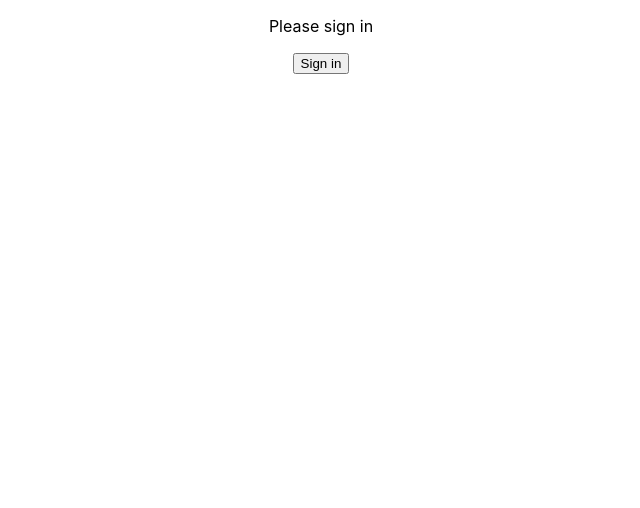
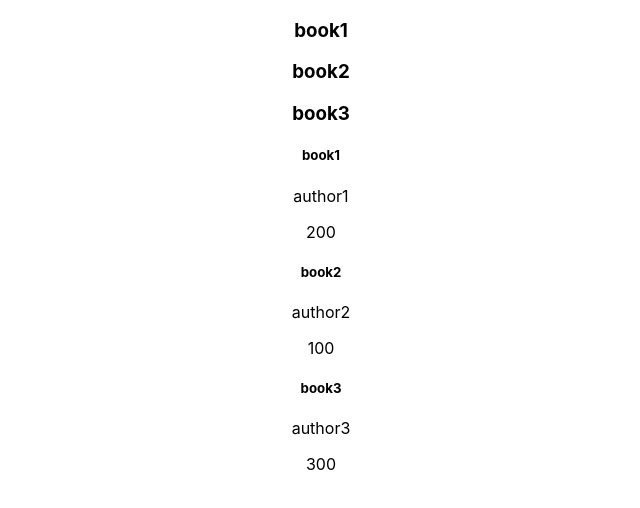
Before and after one commit to Hussain-Naik/react-example, a React (Create React App) app in the folder my-app/: page / in a window 1280 px wide. Shown: the top 508 px of the page, without its empty margins (319-959 px from the left). Built offline with nearby package versions, Linux system fonts and the light colour scheme.

Commit message:
Add list rendering

```diff
--- a/my-app/src/App.js
+++ b/my-app/src/App.js
@@ -8,7 +8,8 @@ import './App.css';
 // import ConditionalRenderingClass from "./components/ConditionalRenderingClass";
 // import ConditionalRenderingFunctional from "./components/ConditionalRenderingFunctional";
 // import NestingComponents from "./components/NestingComponents";
-import MethodsAsPropsParent from "./components/MethodsAsPropsParent";
+// import MethodsAsPropsParent from "./components/MethodsAsPropsParent";
+import RenderingLists from "./components/RenderingLists";
 
 
 function App() {
@@ -35,8 +36,9 @@ function App() {
       <StatefulGreeting greeting='Am a stateful class component'/>
       <ConditionalRenderingClass />
       <ConditionalRenderingFunctional connected={true} />
-      <NestingComponents /> */}
-      <MethodsAsPropsParent />
+      <NestingComponents />
+      <MethodsAsPropsParent /> */}
+      <RenderingLists />
     </div>
   );
 }
--- /dev/null
+++ b/my-app/src/components/Book.js
@@ -0,0 +1,14 @@
+import React from 'react'
+
+function Book(props) {
+    const book = props.book
+    return (
+        <div>
+            <h5>{book.title}</h5>
+            <p>{book.author}</p>
+            <p>{book.pages}</p>
+        </div>
+    )
+}
+
+export default Book
--- /dev/null
+++ b/my-app/src/components/RenderingLists.js
@@ -0,0 +1,41 @@
+import React from 'react'
+import Book from './Book'
+
+function RenderingLists() {
+    const bookList = [
+        'book1',
+        'book2',
+        'book3',
+    ]
+
+    const books = [
+        {
+            title: 'book1',
+            author: 'author1',
+            pages: 200
+        },
+        {
+            title: 'book2',
+            author: 'author2',
+            pages: 100
+        },
+        {
+            title: 'book3',
+            author: 'author3',
+            pages: 300
+        }
+    ]
+    return (
+        <div>
+            {bookList.map(book => {
+                return <h3 key={book}>{book}</h3>
+            })}
+
+            {books.map(book => {
+                return <Book key={book.title} book={book}/>
+            })}
+        </div>
+    )
+}
+
+export default RenderingLists
```
